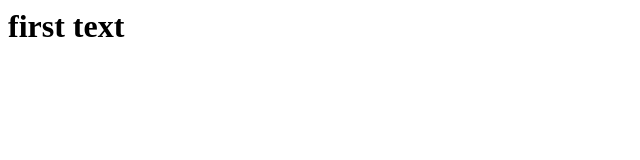
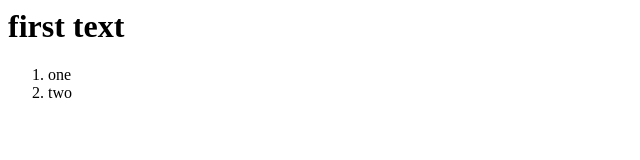
Before and after one commit to alena299/testapp, a plain HTML site: page index.html in a window 1280 px wide. Shown: the full height of the page, 0-640 px from the left. Drawn offline with Linux system fonts and the light colour scheme.

Commit message:
second commit

```diff
--- a/index.html
+++ b/index.html
@@ -1 +1,6 @@
 <h1>first text</h1>
+<ol>
+    <li>one</li>
+    <li>two</li>
+
+</ol>
```
